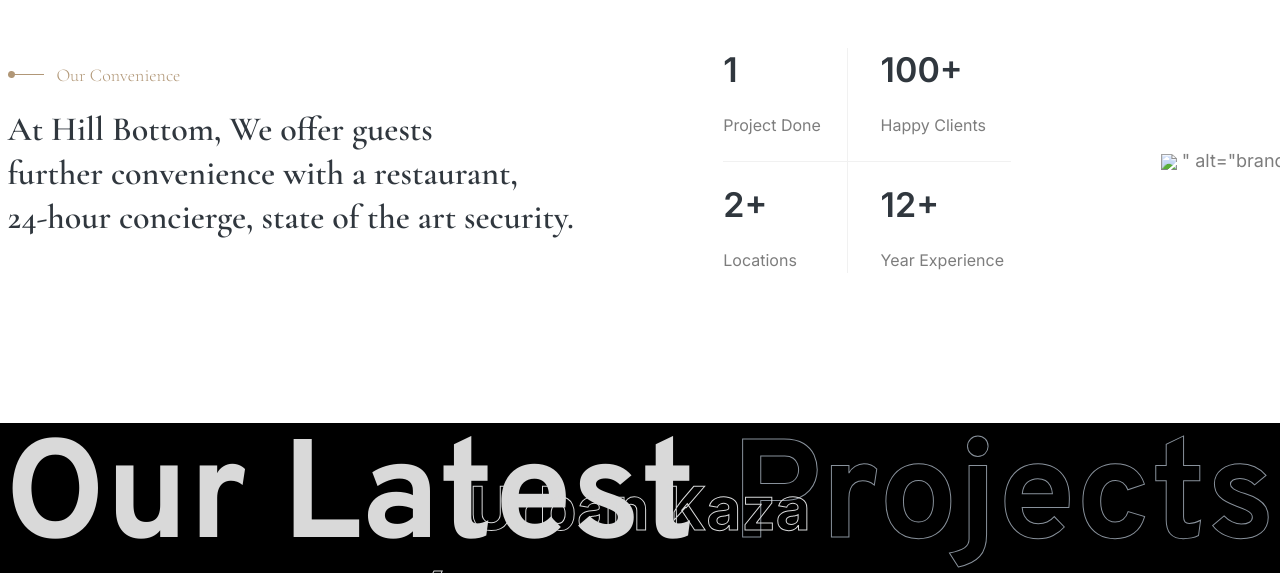
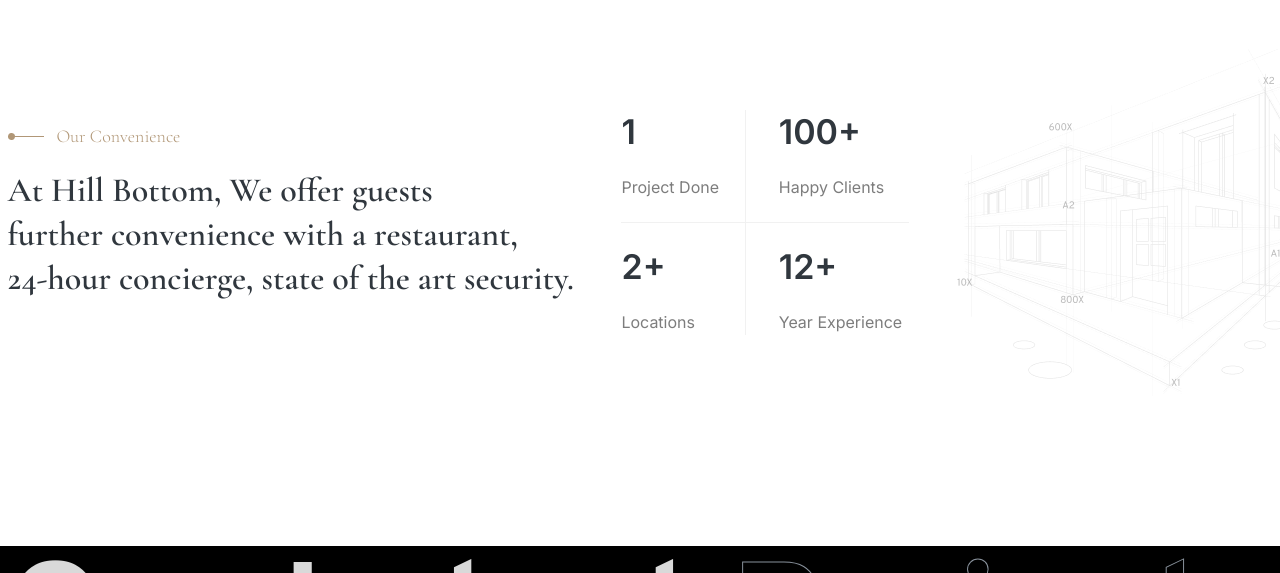
Before and after one commit to Paul1o1/hillbottomProperties, a website: page index.html in a window 1280 px wide. Shown: the part 3018-3591 px from the top of the page. Drawn offline with nearby package versions, Linux system fonts and the light colour scheme; some packages are replaced by stand-ins of ours; no server answers; a script that the page names is missing; a web font is replaced by a local one.

Commit message:
fixed pics

```diff
--- a/index.html
+++ b/index.html
@@ -504,10 +504,9 @@
                         </div>
 
                         <div class="last-counter-section">
-                            <img src="assets/images/brand/0 <link async="true" rel="preload" as="image" href="assets/images/before-after/10.png">
+                            <img src="assets/images/brand/05.png" alt="brand">
 
-    <link rel="stylesheet" href="https://site-assets.fontawesome.com/releases/v6.5.2/css/all.css">
-    " alt="brand">
+
                         </div>
                     </div>
 
@@ -714,10 +713,9 @@
         <div class="row">
             <div class="col-lg-6">
                 <div class="contct-thumbnail-left rts-reveal-one">
-                    <img class="rts-reveal-image-one" src="assets/projects/ <link async="true" rel="preload" as="image" href="assets/images/before-after/10.png">
+                    <img class="rts-reveal-image-one" src="assets/projects/5.png">
 
-    <link rel="stylesheet" href="https://site-assets.fontawesome.com/releases/v6.5.2/css/all.css">
-    " alt="Village Apartment Interior Photo">
+
                 </div>
             </div>
             <div class="col-lg-6 pl--60 pr--100 pr_md--10 pr_sm--10 pl_sm--10 pl_md--10 pt_md--50 pt_sm--50">
```
